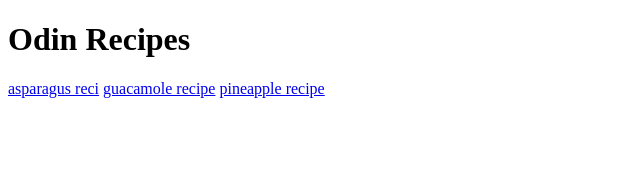
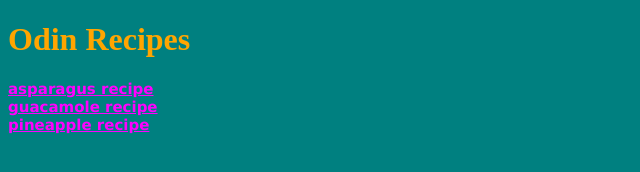
Before and after one commit to Billarchos/odin-recipes, a plain HTML site: page index.html in a window 1280 px wide. Shown: the whole page, without its empty margins (0-640 px from the left). Drawn offline with Linux system fonts and the light colour scheme.

Commit message:
Add css to index.html and asparagus.html

```diff
--- a/index.html
+++ b/index.html
@@ -3,12 +3,13 @@
     <head>
         <meta charset="utf-8">
         <title>Odin Recipes</title>
+        <link rel="stylesheet" href="style.css"
     </head>
 
     <body>
         <h1>Odin Recipes</h1>
-        <a href="recipes/asparagus.html">asparagus reci</a>
-        <a href="recipes/guacamole.html">guacamole recipe</a>
-        <a href="recipes/pineapple.html">pineapple recipe</a>
+        <a class="links" href="recipes/asparagus.html">asparagus recipe</a><br>
+        <a class="links" href="recipes/guacamole.html">guacamole recipe</a><br>
+        <a class="links" href="recipes/pineapple.html">pineapple recipe</a>
     </body>
 </html>
--- /dev/null
+++ b/recipes/asparagus.css
@@ -0,0 +1,20 @@
+img {
+    heigt: auto;
+    width: 900px;
+}
+
+h1 {
+    font-family: Helvetica, sans-serif;
+    color: teal;
+}
+
+h2 {
+    font-family: monospace;
+    color: magenta;
+}
+
+h3 {
+    font-family: serif;
+    color: orange;
+    text-align: justify;
+}
--- /dev/null
+++ b/style.css
@@ -0,0 +1,15 @@
+h1 {
+    color: orange;
+}
+
+* {
+    background-color: teal;
+}
+
+.links {
+    color: magenta;
+    font-family: Verdana, monospace;
+    text-align: center;
+    font-weight: bold;
+    font-size: 15px;
+}
```
Also changed, not shown: recipes/asparagus.html (+1 -0 lines).
